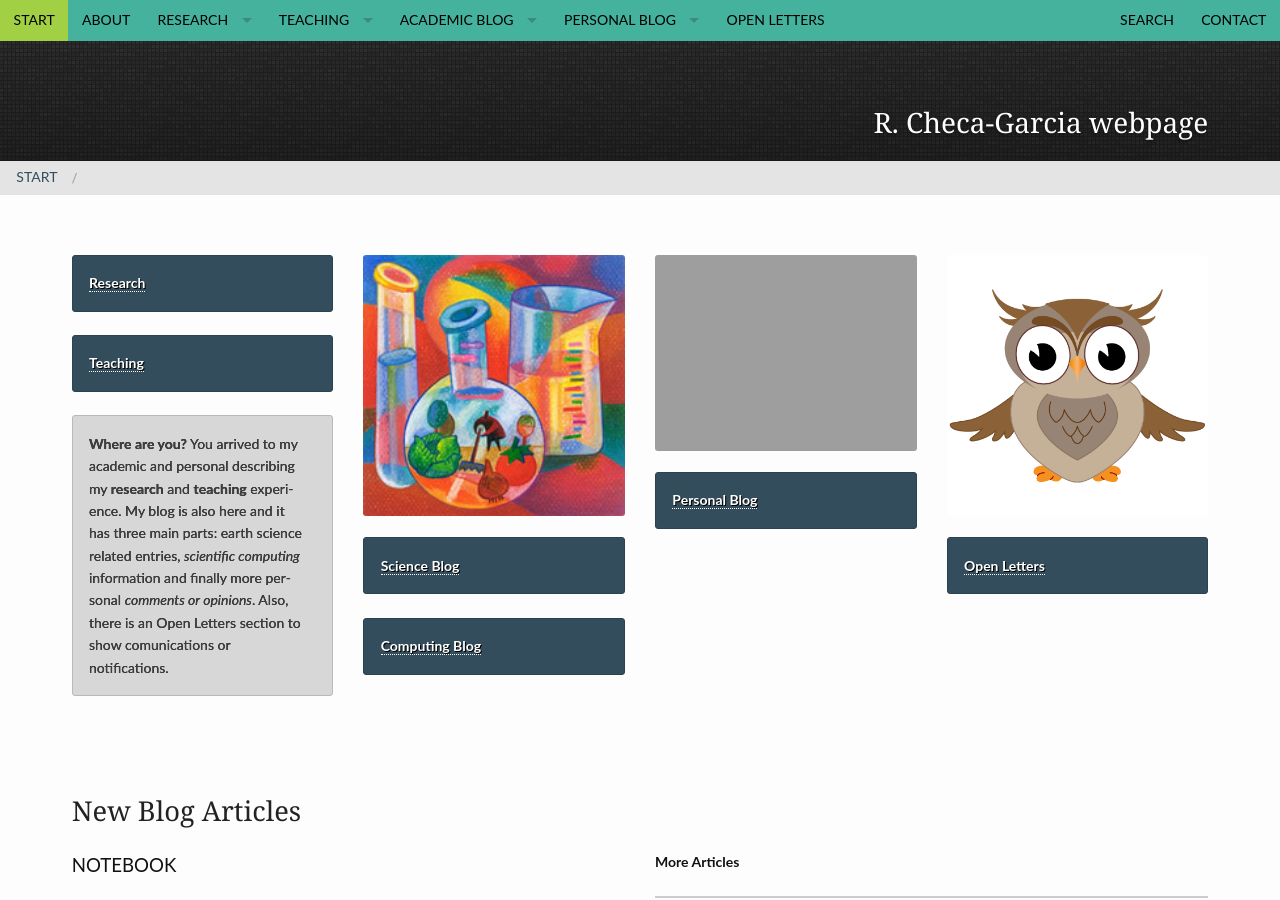
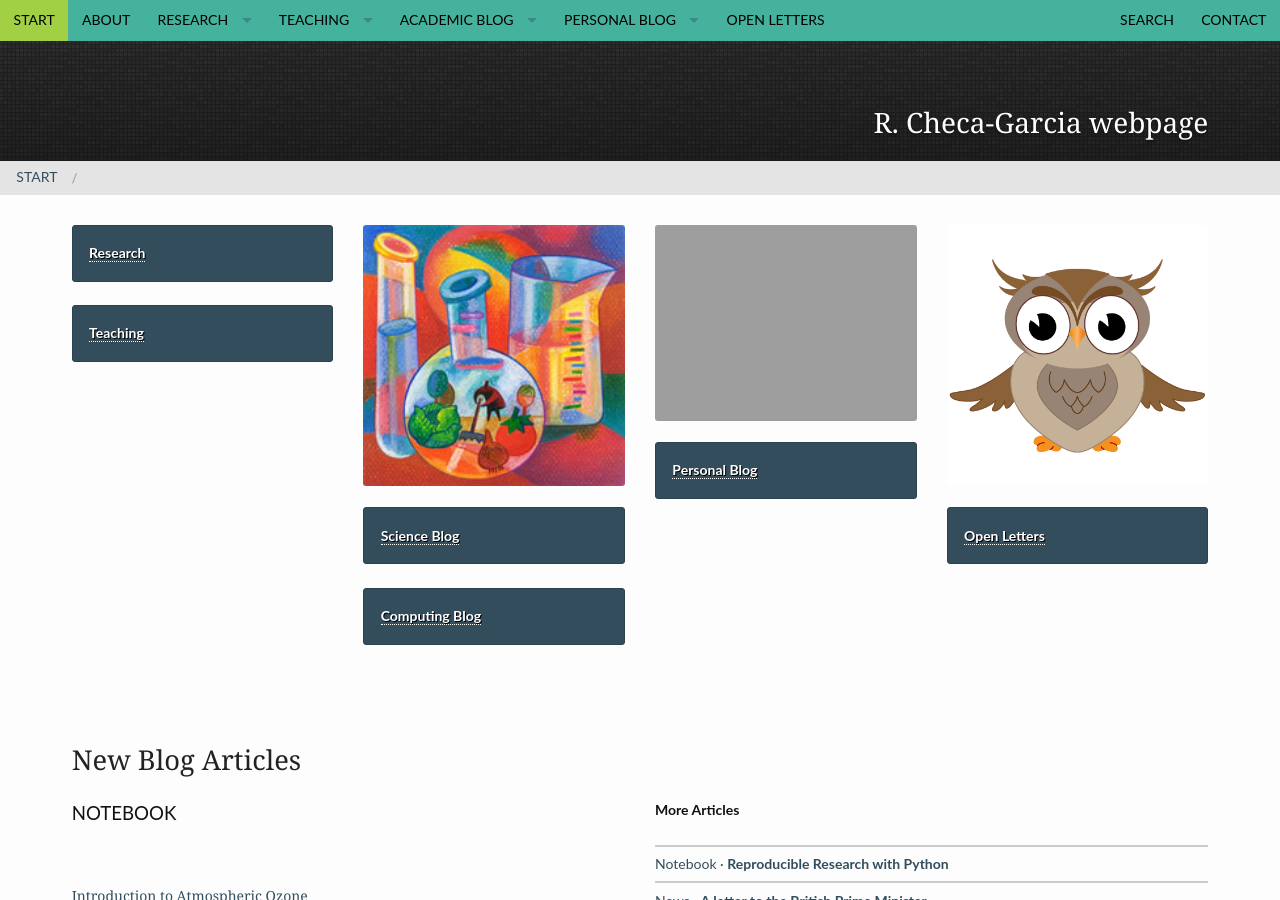
Before and after one commit to RCHG/rchg.github.io, a Jekyll site: the page built from pages/pages-root-folder/index.md, in a window 1280 px wide and 900 px high. Built offline with Jekyll 4.4.1, drawn with Linux system fonts in a browser that asks for light colours.

Commit message:
Update frontpage.html

```diff
--- a/_layouts/frontpage.html
+++ b/_layouts/frontpage.html
@@ -9,11 +9,11 @@
     </div><!-- /.row -->
 </div><!-- /#header-home -->
 
-<div class="row t60">
+
+<div class="row t30">
     <div class="small-3 columns">
         {% include alert info=' <a href="/research/overview">Research</a>' %}
         {% include alert info=' <a href="/teaching/overview/">Teaching</a>' %}
-        {% include alert text='**Where are you?** You arrived to my academic and personal describing my **research** and **teaching** experience. My blog is also here and it has three main parts: earth science related entries, *scientific computing* information and finally more personal *comments or opinions*. Also, there is an Open Letters section to show comunications or notifications.' %}
     </div><!-- /.small-3.columns -->
 
     <div class="small-3 columns">
@@ -35,6 +35,33 @@
     </div><!-- /.small-3.columns -->
 
 </div><!-- /.row -->
+<!--
+    <div class="row t60">
+    <div class="small-3 columns">
+        {% include alert info=' <a href="/research/overview">Research</a>' %}
+        {% include alert info=' <a href="/teaching/overview/">Teaching</a>' %}
+        {% include alert text='**Where are you?** You arrived to my academic and personal describing my **research** and **teaching** experience. My blog is also here and it has three main parts: earth science related entries, *scientific computing* information and finally more personal *comments or opinions*. Also, there is an Open Letters section to show comunications or notifications.' %}
+    </div><!-- /.small-3.columns -->
+    <div class="small-3 columns">
+        <img src="{{ site.urlimg }}{{ 'research_clipart.jpg' }}" width="100%" alt="" />
+        <br></br>
+        {% include alert info=' <a href="/blog/archive_science/">Science Blog</a>' %}
+        {% include alert info=' <a href="/blog/archive_computing/">Computing Blog</a>' %}
+    </div><!-- /.small-3.columns -->
+
+    <div class="small-3 columns">
+        <img src="{{ site.urlimg }}{{ 'review.jpg' }}" width="100%" alt="" />
+        <br></br>
+        {% include alert info=' <a href="/blog/archive_personal/">Personal Blog</a>' %}
+    </div><!-- /.small-3.columns -->
+    <div class="small-3 columns">
+        <img src="{{ site.urlimg }}{{ 'buho.png' }}" width="100%" alt="" />
+        <br></br>
+        {% include alert info=' <a href="/blog/open_letters/">Open Letters</a>' %}
+    </div><!-- /.small-3.columns -->
+
+</div><!-- /.row -->
+-->
 
 {% unless site.posts == empty %}
     <div class="row t30 b20 homepage">
```
